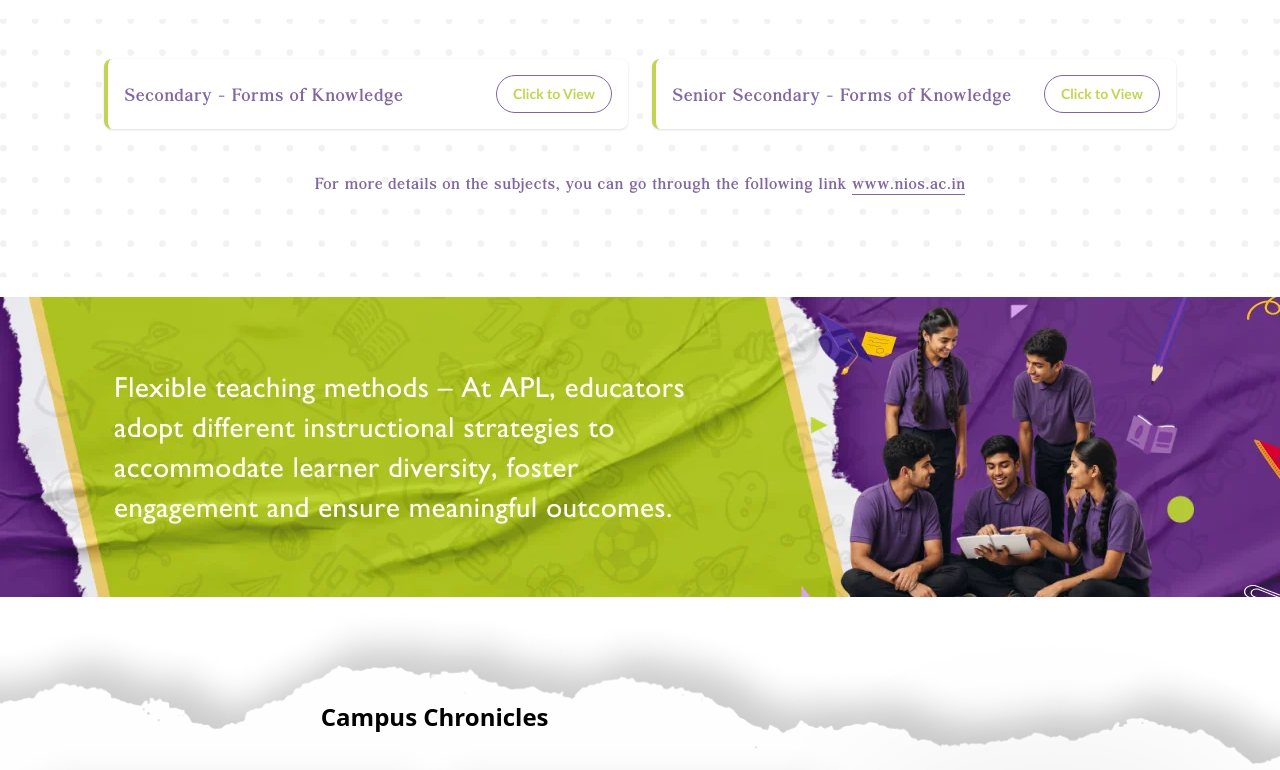
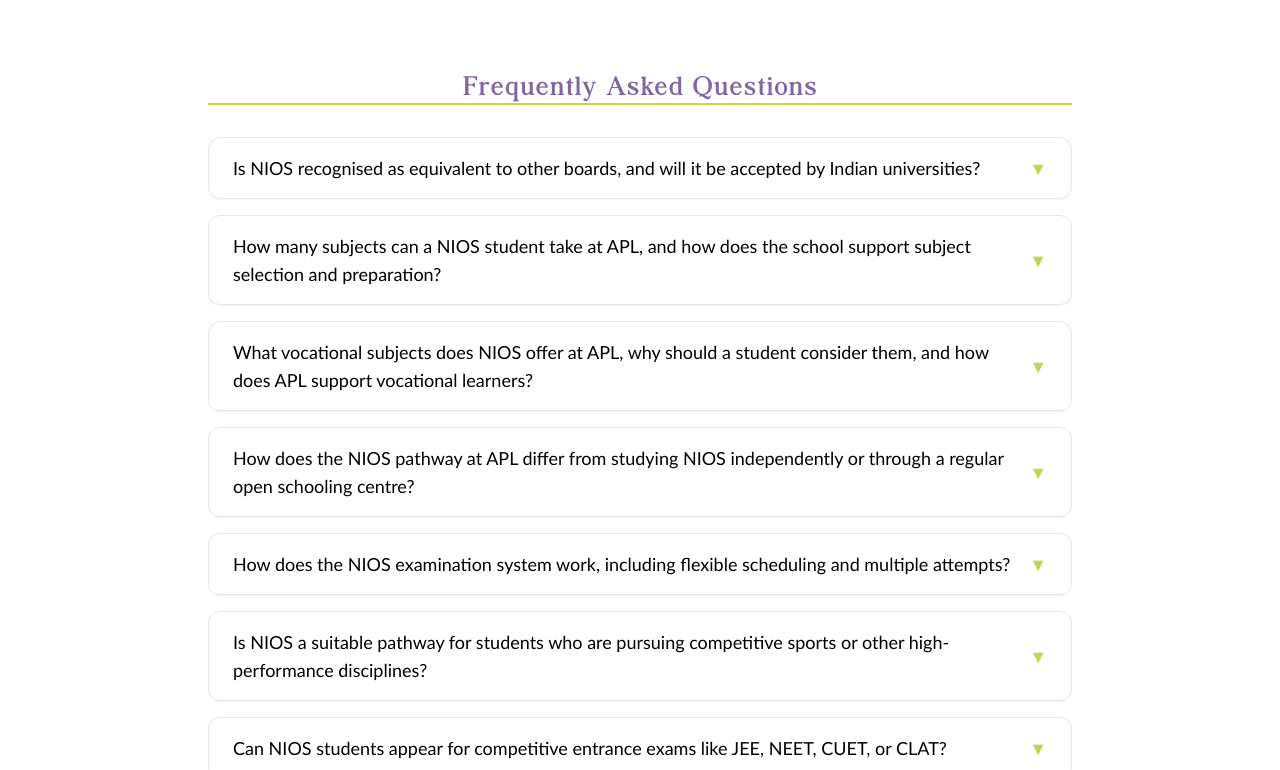
Before and after one commit to ayatiworkstechnologies/apl-global-school, a React (Vite) app: page /apl-curriculum in a window 1280 px wide. Shown: the part 2720-3490 px from the top of the page. Built offline with nearby package versions, Linux system fonts and the light colour scheme; grey boxes are pictures that could not be loaded; a web font is replaced by a local one.

Commit message:
16-03-2026

```diff
--- a/src/pages/Academic/OurCurriculum.jsx
+++ b/src/pages/Academic/OurCurriculum.jsx
@@ -44,6 +44,91 @@
   {
     question:"Will my child be able to adjust from the ICSE/ CBSE stream with the Cambridge curriculum?",
     answer:"Yes.  Although ICSE and CBSE differ in syllabus structure and assessment style, students who have conceptual understanding and are self driven can adapt with confidence and are able to transition successfully with appropriate academic guidance. Students at APL develop independent learning and critical thinking skills which provides the foundation for a strong conceptual understanding. This further helps them with analytical thinking and disciplined study habits.",
+
+  },
+];
+
+const faqsdata = [
+  {
+    question: "Is NIOS recognised as equivalent to other boards, and will it be accepted by Indian universities?",
+    answer: <>
+    NIOS (National Institute of Open Schooling) is a national-level board established by the Government of India under the Ministry of Education. Its Secondary (Class 10) and Senior Secondary (Class 12) qualifications are recognised as equivalent to CBSE and ICSE by the University Grants Commission (UGC) and most regulatory bodies in India.
+    Students holding a NIOS certificate are eligible to apply to a wide range of undergraduate programmes across Indian universities, including courses in Engineering, Medicine, Law, Commerce, Design, and the Liberal Arts. As with any board, it is advisable to check the specific admission requirements of target institutions in advance, and APL's Academic Counselling team is available to guide families through this process.
+    </>
+  },
+  {
+    question: "How many subjects can a NIOS student take at APL, and how does the school support subject selection and preparation?",
+    answer:<>
+     At the Senior Secondary level (Class 12), NIOS requires a minimum of five subjects for certification — including at least one language. Students may take up to two additional subjects, making a maximum of seven in total. A similar minimum of five subjects applies at the Secondary level (Class 10).
+     At APL, regular school hours are structured to provide full academic support for five subjects. Students who wish to take up additional subjects may do so as self-study subjects, up to a maximum of two.
+     At APL, every student gets to work with an academic counsellor to design a subject profile aligned with their interests, career direction, and entrance examination eligibility. Parents are closely involved in this process, and subject choices are made with both personal meaning and strategic intent.
+
+    </>
+
+  },
+  {
+    question: "What vocational subjects does NIOS offer at APL, why should a student consider them, and how does APL support vocational learners?",
+    answer:<>
+    At APL, the vocational subjects currently offered under NIOS include Catering Management, Preservation of Fruits and Vegetables, Physical Education and Yoga, and Data Entry Operations, among others. These are practical, skill-based courses designed to complement academic subjects and build real-world competencies.
+    Data Entry Operations is classified as an integrated academic and vocational subject, giving it weight across both categories — making it a versatile choice for students looking to build digital skills while meeting subject requirements.
+    Students can include a vocational subject within their subject combination, and academic counsellors at APL guide every student in assessing whether a vocational subject genuinely serves their goals and how best to position it within their overall profile.
+    </>
+
+  },
+  {
+    question:"How does the NIOS pathway at APL differ from studying NIOS independently or through a regular open schooling centre?",
+    answer:<>
+    The Cambridge (IGCSE and A Levels) programme is recognised by the University At APL, NIOS students benefit from the same structured school environment, qualified faculty, mentoring, and enrichment opportunities as any other student in the institution. Unlike self-study models, APL provides a full school experience — timetabled classes, academic support, internal assessments, co-curricular activities, and personalised guidance.
+    Choosing NIOS at APL is not choosing an alternative to school — it is choosing a different pathway within a full and rigorous school environment.
+    </>
+  },
+  {
+    question:"How does the NIOS examination system work, including flexible scheduling and multiple attempts?",
+    answer:<>
+    NIOS conducts public examinations twice a year — in April/May and October/November. The On Demand Examination (ODE) system provides additional exam window periods between the two scheduled examination sessions, giving students greater flexibility in timing their assessments around their academic readiness and personal commitments.
+    Students can also carry forward passing grades in individual subjects, meaning they do not need to repeat subjects they have already cleared - significantly reducing exam-related pressure.
+    </>
+
+  },
+   {
+    question:"Is NIOS a suitable pathway for students who are pursuing competitive sports or other high-performance disciplines?",
+    answer:<>
+    Yes — NIOS is particularly well-suited for student-athletes and those pursuing excellence in sport or other demanding disciplines that demand significant time, travel, and energy outside the classroom.
+    Competing at state, national, or international level often means training camps, tournaments, and extended periods away from school. NIOS's flexible examination structure allows students to pace their academic journey around their sporting commitments without compromising educational quality. At APL, subject combinations are planned with each student's schedule in mind, ensuring that sporting ambition and academic progress go hand in hand.
+    </>
+
+  },
+   {
+    question:"Can NIOS students appear for competitive entrance exams like JEE, NEET, CUET, or CLAT?",
+    answer:<>
+    Yes. NIOS students are eligible to appear for major competitive entrance examinations including JEE, NEET, CUET, and CLAT, provided they meet the subject and eligibility requirements set by the respective examining bodies.
+    At APL, subject combinations are planned from the outset with entrance examination eligibility in mind, ensuring students are always on track for their target examinations.
+    </>
+
+  },
+   {
+    question:"Should parents be concerned about stigma or social perception around NIOS?",
+    answer:<>
+    This is a question many families carry but hesitate to ask. NIOS is a government-established, nationally recognised board with a strong and growing track record. Its perception has evolved significantly — it is increasingly chosen as a deliberate, informed decision, not a fallback.
+    While most Indian universities recognise and accept NIOS qualifications, admission policies can vary by institution. APL's academic counselling team works closely with families to identify the right target institutions and ensure that every student's academic profile is positioned as strongly as possible. For families transitioning from the Cambridge pathway, the shift to NIOS is one of structure and flexibility — not a step down in ambition or seriousness.
+    </>
+
+  },
+   {
+    question:"Where have former NIOS students from APL gone — in terms of higher education and career choices?",
+    answer:<>
+    NIOS graduates from APL have gone on to pursue undergraduate programmes across disciplines including Engineering, Medicine, Commerce, Design, Media, Psychology, and the Liberal Arts at reputed Indian universities and colleges.
+    Beyond traditional degree programmes, students have entered the workforce through vocational routes, pursued entrepreneurial ventures, and creative careers - paths that the flexibility of NIOS helped make possible. APL's NIOS students leave school with clarity of purpose and the skills to navigate whatever direction they choose.
+    </>
+
+  },
+    {
+    question:"Can NIOS students at APL participate in co-curricular activities, enrichment programmes, and the wider school community?",
+    answer:<>
+    Absolutely. At APL, all students — regardless of board or pathway — are full members of the school community, with equal access to sports, clubs, Student Council, inter-house and inter-school events, and community activities.
+    The NIOS pathway at APL offers access to exclusive enrichment programmes including Meraki — the Creative Expressions programme, Helen O'Grady — the Theatre programme, and the Vocational Club — an entrepreneurship-focused programme aimed at building real-world readiness.
+    At APL, holistic development is not a privilege of one pathway — it is a promise to every student in the school.
+    </>
 
   },
 ];
@@ -292,7 +377,7 @@
         </div>
 
         <section className="max-w-4xl mx-auto px-4 py-12">
-      <h2 className="text-3xl font-bold text-center mb-8 font-primary text-primary border-b-2 border-secondary text-center">
+          <h2 className="text-3xl font-bold text-center mb-8 font-primary         text-primary  border-b-2 border-secondary text-center">
             Frequently Asked Questions
           </h2>
 
@@ -487,7 +572,46 @@
     </div>
         </div>
       </div>
+      <section className="max-w-4xl mx-auto px-4 py-12">
+          <h2 className="text-3xl font-bold text-center mb-8 font-primary         text-primary  border-b-2 border-secondary text-center">
+            Frequently Asked Questions
+          </h2>
 
+          <div className="space-y-4">
+            {faqsdata.map((faq, index) => (
+            <div
+            key={index}
+            className="border rounded-xl shadow-sm overflow-hidden"
+          >
+            <button
+              onClick={() => toggleAccordion(index)}
+              className="w-full text-left px-6 py-4 flex justify-between items-center font-medium text-lg font-secondary"
+            >
+              {faq.question}
+              <span
+                className={`transition-transform duration-300 text-secondary ${
+                  activeIndex === index ? "rotate-180" : ""
+                }`}
+              >
+                ▼
+              </span>
+            </button>
+
+            <div
+              className={`transition-all duration-300 ease-in-out overflow-hidden ${
+                activeIndex === index
+                  ? "max-h-screen opacity-100"
+                  : "max-h-0 opacity-0"
+              }`}
+            >
+              <div className="px-6 py-4">
+                <p className="text-gray-600 font-secondary">{faq.answer}</p>
+              </div>
+            </div>
+          </div>
+        ))}
+      </div>
+        </section>
 
         {/* NIOS cards */}
         <section
```
Lines whose indentation alone changed are shown as unchanged.
